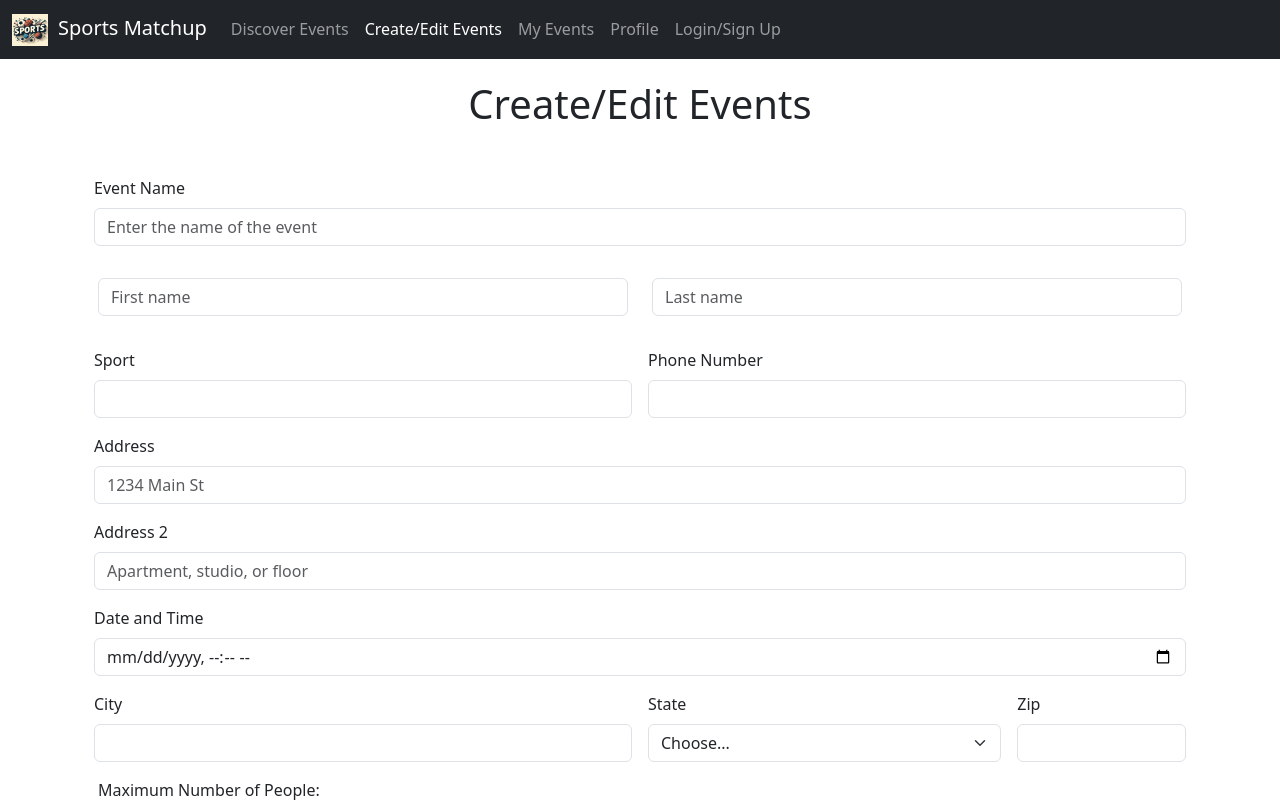
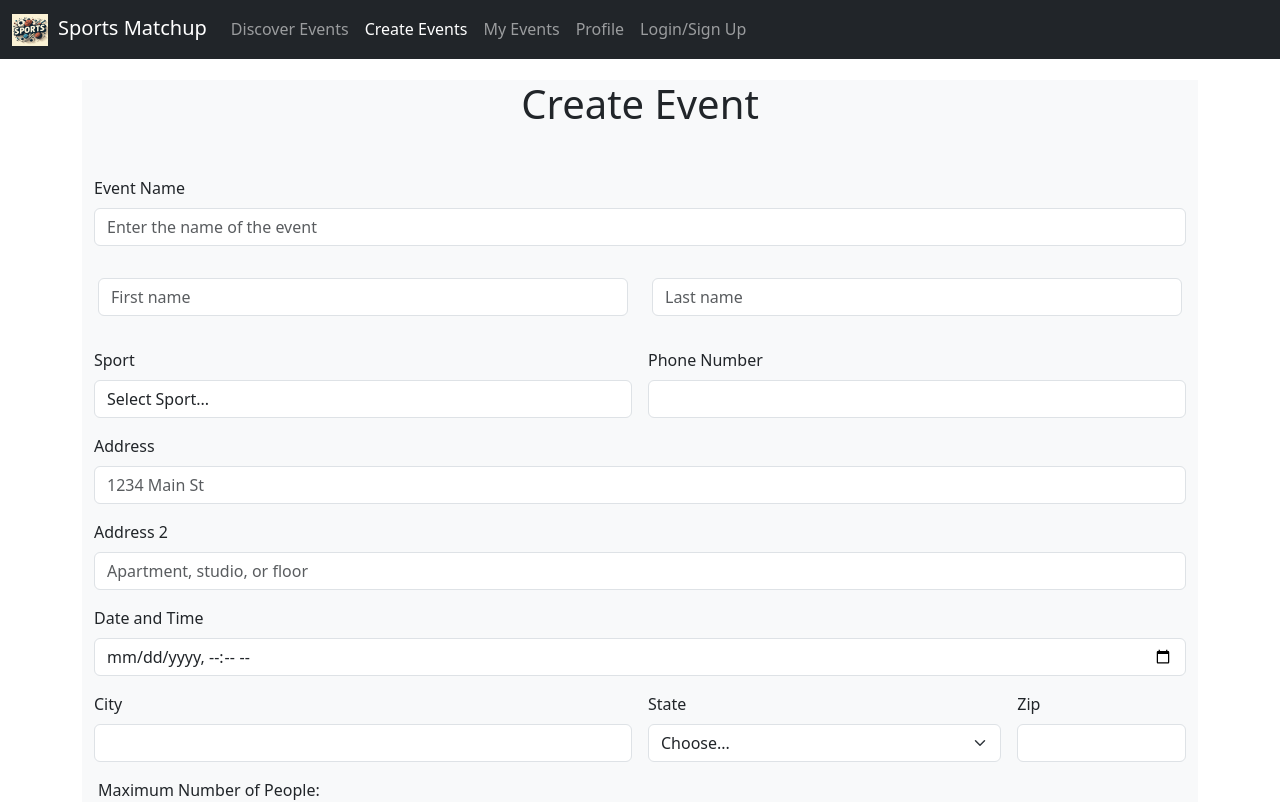
Before and after one commit to daikonk/sports-matchup, a React (Create React App) app in the folder sports-matchup/: page /create-edit-events in a window 1280 px wide. Shown: the top 802 px of the page. Built offline with nearby package versions, Linux system fonts and the light colour scheme.

Commit message:
Formatting + Styling Changes

```diff
--- a/sports-matchup/src/CreateEdit.js
+++ b/sports-matchup/src/CreateEdit.js
@@ -8,8 +8,8 @@ const CreateEdit = () => {
 
     return (
         <main>
-            <section>
-                <h1 className="text-center mb-5"> Create/Edit Events</h1>
+            <section className='bg-light bg-text-light'>
+                <h1 className="text-center mb-5"> Create Event</h1>
                 <div className="container mb-5">
                     <label for="eventName" className="form-label">Event Name</label>
                     <input type="text" className="form-control" id="eventName" placeholder="Enter the name of the event"/>
@@ -28,7 +28,18 @@ const CreateEdit = () => {
                         </div>
                         <div className="col-md-6">
                         <label for="inputSport4" className="form-label">Sport</label>
-                        <input type="sport" className="form-control" id="inputSport4"/>
+                        <select className="form-control" id="sport">
+                            <option value="" selected disabled>Select Sport...</option>
+                            <option value="basketball">Basketball</option>
+                            <option value="baseball">Baseball</option>
+                            <option value="soccer">Soccer</option>
+                            <option value="football">Football</option>
+                            <option value="volleyball">Volleyball</option>
+                            <option value="hockey">Hockey</option>
+                            <option value="golf">Golf</option>
+                            <option value="tennis">Tennis</option>
+                            <option value="add-sport">Other</option>
+                        </select>
                         </div>
                         <div className="col-md-6">
                         <label for="inputPhoneNumber4" className="form-label">Phone Number</label>
--- a/sports-matchup/src/Home.js
+++ b/sports-matchup/src/Home.js
@@ -36,10 +36,18 @@ const Home = () => {
                             <div className="col-sm-10">
                                 <select className="form-control" id="sport">
                                     <option value="" selected disabled>Select Sports...</option>
+                                    <option value="basketball">Basketball</option>
+                                    <option value="baseball">Baseball</option>
+                                    <option value="soccer">Soccer</option>
+                                    <option value="football">Football</option>
+                                    <option value="volleyball">Volleyball</option>
+                                    <option value="hockey">Hockey</option>
+                                    <option value="golf">Golf</option>
+                                    <option value="tennis">Tennis</option>
                                 </select>
                             </div>
                         </div>
-                        <div id="categoryModal" className="modal" tabindex="-1">
+                        {/* <div id="categoryModal" className="modal" tabindex="-1">
                             <div className="modal-dialog modal-dialog-centered">
                                 <div className="modal-content">
                                     <div className="modal-header">
@@ -53,7 +61,7 @@ const Home = () => {
                                     </div>
                                 </div>
                             </div>
-                        </div>
+                        </div> */}
                     </form>
                     <h3 className="mt-4">Events in your Area:</h3>
                     <div id="eventsFilter" className="mt-3"></div>
--- a/sports-matchup/src/Login.js
+++ b/sports-matchup/src/Login.js
@@ -7,10 +7,10 @@ const Login = () => {
       }, []);
 
     return (
-        <main className="container mb-5">
-            <h1 className="text-center mb-5"> Login/Sign up</h1>
-            <div id="login-form">
-                <h2>Login</h2>
+        <main>
+
+            <div id="login-form" className="container mt-5 bg-light bg-text-light">
+                <h1 className='text-center'>Login</h1>
                 <form id="login" method="POST">
                     <div className="mb-3">
                         <label for="email" className="form-label">Email:</label>
--- a/sports-matchup/src/Navbar.js
+++ b/sports-matchup/src/Navbar.js
@@ -32,7 +32,7 @@ const Navbar = ({ logo, logoStyle }) => {
             </li>
             <li className="nav-item">
               <NavLink to="/create-edit-events" className="nav-link" activeClassName="active">
-                Create/Edit Events
+                Create Events
               </NavLink>
             </li>
             <li className="nav-item">
--- a/sports-matchup/src/Register.js
+++ b/sports-matchup/src/Register.js
@@ -8,8 +8,8 @@ const Register = () => {
 
     return (
         <main>
-            <section className="container mt-5">
-                <h2>Sign Up</h2>
+            <section className="container mt-5 bg-light bg-text-light">
+                <h1 className='text-center'>Sign Up</h1>
                 <form id="register-form" method="POST">
                     <div className="mb-3">
                         <label for="email">Email:</label>
```
